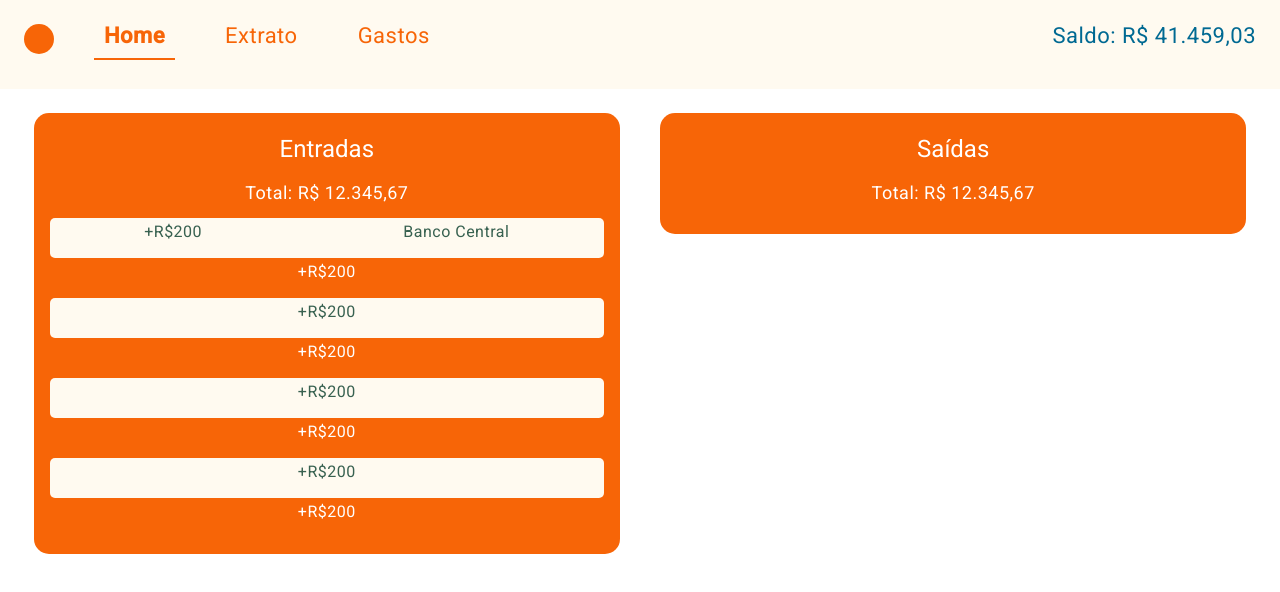
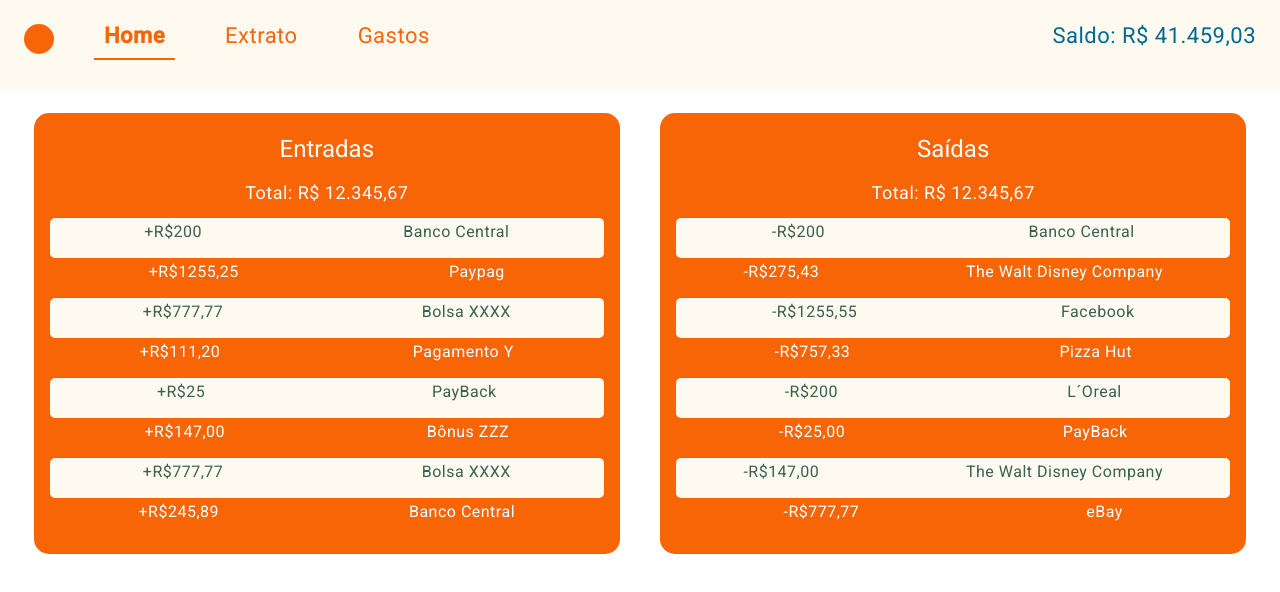
Before and after one commit to marcostomas/finhub-app, an Angular app: page /extrato in a window 1280 px wide. Shown: the top 592 px of the page. Built offline with nearby package versions, Linux system fonts and the light colour scheme.

Commit message:
feat: layout

```diff
--- a/src/app/components/extrato/extrato.component.html
+++ b/src/app/components/extrato/extrato.component.html
@@ -11,13 +11,34 @@
         <p>+R$200</p>
         <p>Banco Central</p>
       </div>
-      <div class="no-background-item"><p>+R$200</p></div>
-      <div class="background-item"><p>+R$200</p></div>
-      <div class="no-background-item"><p>+R$200</p></div>
-      <div class="background-item"><p>+R$200</p></div>
-      <div class="no-background-item"><p>+R$200</p></div>
-      <div class="background-item"><p>+R$200</p></div>
-      <div class="no-background-item"><p>+R$200</p></div>
+      <div class="no-background-item">
+        <p>+R$1255,25</p>
+        <p>Paypag</p>
+      </div>
+      <div class="background-item">
+        <p>+R$777,77</p>
+        <p>Bolsa XXXX</p>
+      </div>
+      <div class="no-background-item">
+        <p>+R$111,20</p>
+        <p>Pagamento Y</p>
+      </div>
+      <div class="background-item">
+        <p>+R$25</p>
+        <p>PayBack</p>
+      </div>
+      <div class="no-background-item">
+        <p>+R$147,00</p>
+        <p>Bônus ZZZ</p>
+      </div>
+      <div class="background-item">
+        <p>+R$777,77</p>
+        <p>Bolsa XXXX</p>
+      </div>
+      <div class="no-background-item">
+        <p>+R$245,89</p>
+        <p>Banco Central</p>
+      </div>
     </div>
   </section>
   <section class="item-container">
@@ -27,6 +48,39 @@
     <div class="total-container">
       <p>Total: R$ 12.345,67</p>
     </div>
-    <div></div>
+    <div>
+      <div class="background-item">
+        <p>-R$200</p>
+        <p>Banco Central</p>
+      </div>
+      <div class="no-background-item">
+        <p>-R$275,43</p>
+        <p>The Walt Disney Company</p>
+      </div>
+      <div class="background-item">
+        <p>-R$1255,55</p>
+        <p>Facebook</p>
+      </div>
+      <div class="no-background-item">
+        <p>-R$757,33</p>
+        <p>Pizza Hut</p>
+      </div>
+      <div class="background-item">
+        <p>-R$200</p>
+        <p>L´Oreal</p>
+      </div>
+      <div class="no-background-item">
+        <p>-R$25,00</p>
+        <p>PayBack</p>
+      </div>
+      <div class="background-item">
+        <p>-R$147,00</p>
+        <p>The Walt Disney Company</p>
+      </div>
+      <div class="no-background-item">
+        <p>-R$777,77</p>
+        <p>eBay</p>
+      </div>
+    </div>
   </section>
 </main>
```
